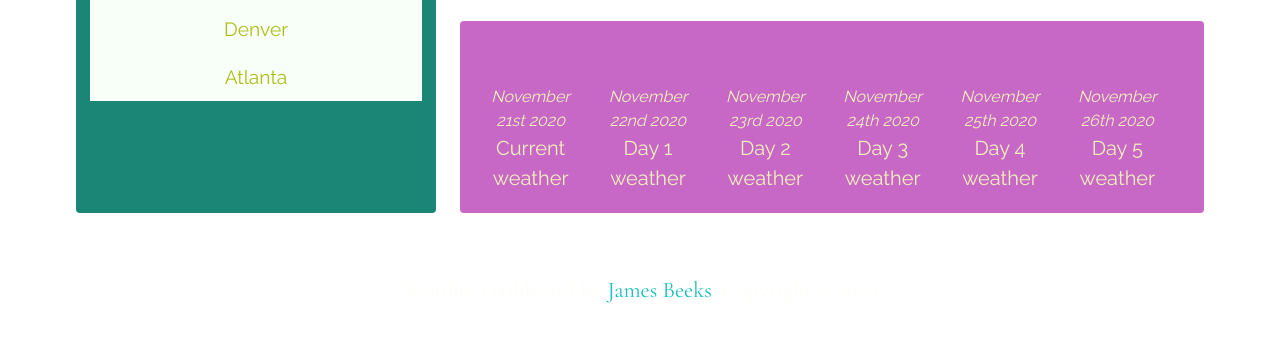
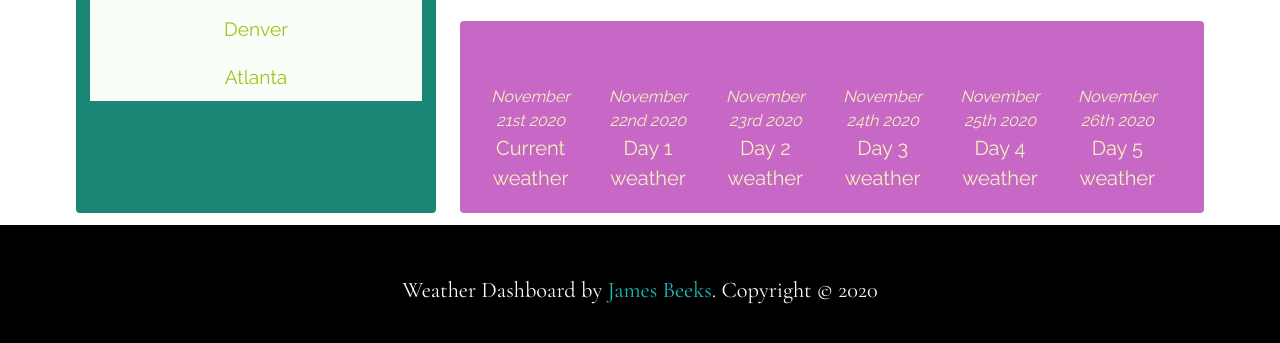
Before and after one commit to JDBgit9/Weather-App, a website: page index.html in a window 1280 px wide. Shown: the part 573-916 px from the top of the page. Drawn offline with nearby package versions, Linux system fonts and the light colour scheme; no server answers.

Commit message:
added color to the footer bg in css

```diff
--- a/assets/style.css
+++ b/assets/style.css
@@ -131,7 +131,7 @@ h6 {
 }
 
 .footer {
-    background: transparent;
+    background: black;
 }
 
 #footerTxt {
```
Also changed, not shown: package.json (added, +22 -0 lines), index.js (renamed from assets/utils/index.js), utils/generateMarkdown.js (renamed from assets/utils/generateMarkdown.js), 1 other file.
